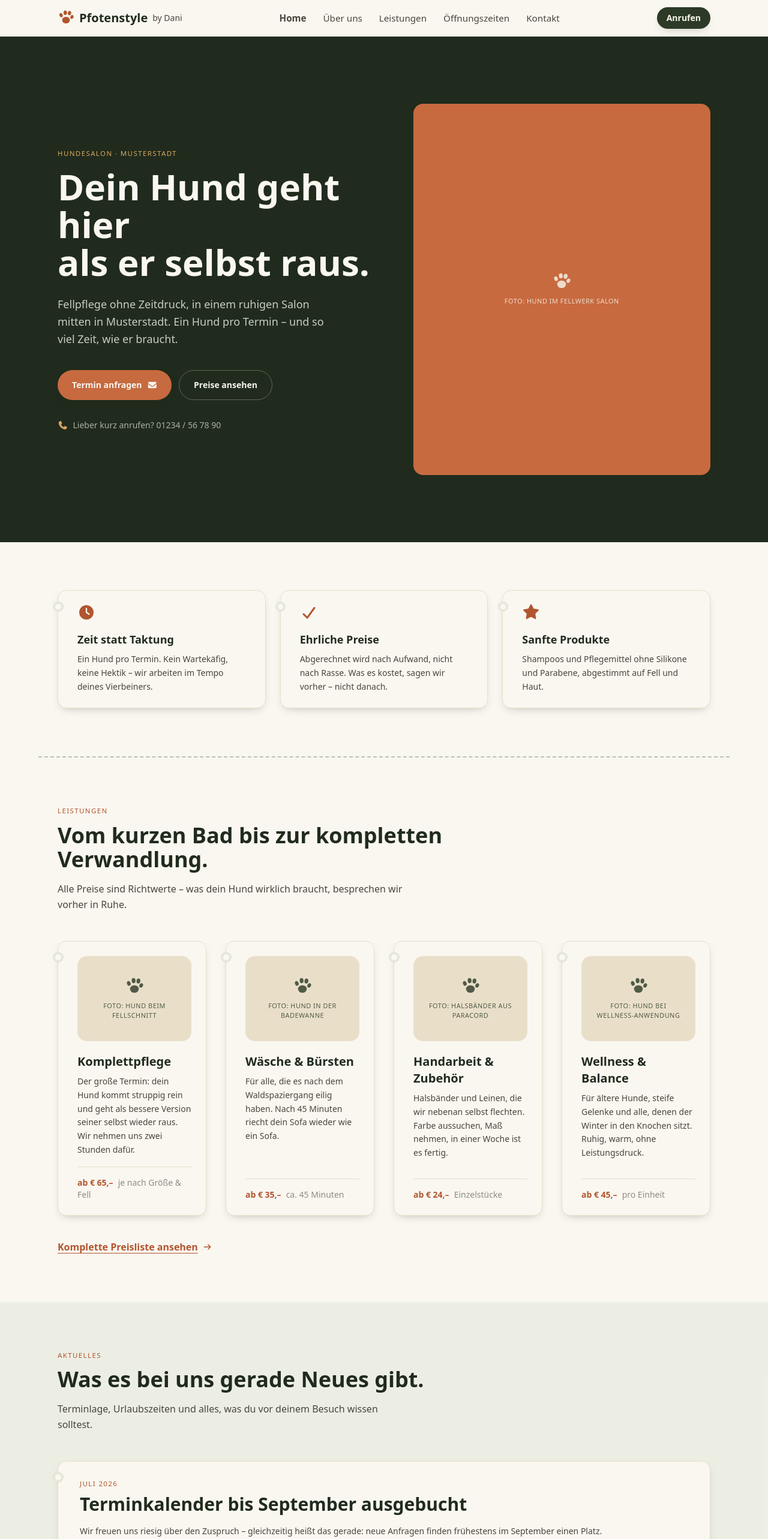
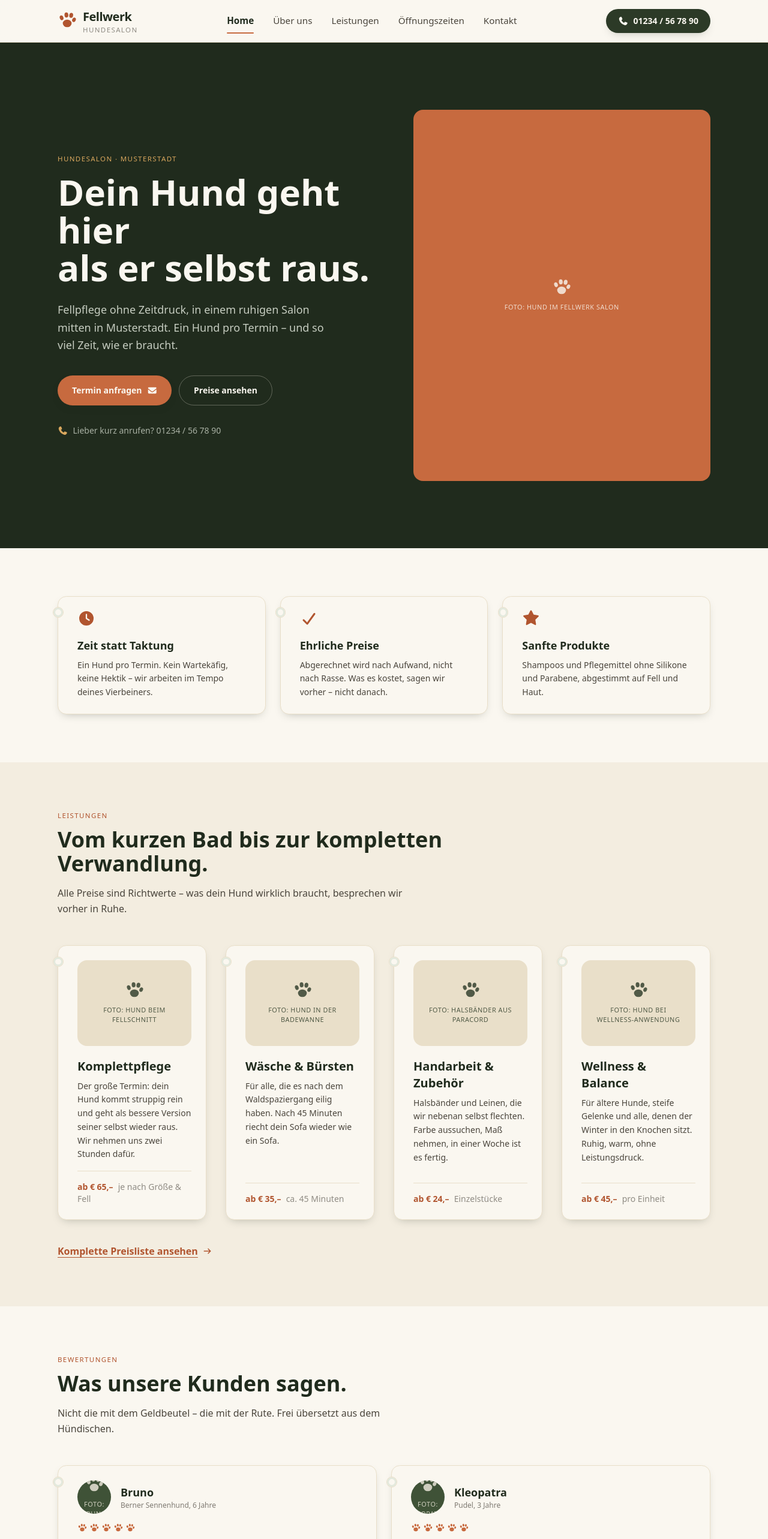
Before and after one commit to phenomeno77/dog-grooming-salon, a Nuxt app: page / in a window 1280 px wide. Shown: the top 2566 px of the page at 60% size. Built offline with nearby package versions, Linux system fonts and the light colour scheme.

Commit message:
index full update

```diff
--- a/app/components/AppFooter.vue
+++ b/app/components/AppFooter.vue
@@ -2,89 +2,134 @@
 import SocialMedia from "./SocialMedia.vue";
 
 const year = new Date().getFullYear();
+
+const explore = [
+  { label: "Home", to: "/" },
+  { label: "Über uns", to: "/ueber-uns" },
+  { label: "Leistungen", to: "/leistungen" },
+  { label: "Öffnungszeiten", to: "/oeffnungszeiten" },
+  { label: "Kontakt", to: "/kontakt" },
+];
+
+const legal = [
+  { label: "Impressum", to: "/impressum" },
+  { label: "AGB", to: "/agb" },
+  { label: "Datenschutz", to: "/datenschutz" },
+];
+
+const hours = [
+  { day: "Mo – Fr", time: "09:00 – 18:00" },
+  { day: "Samstag", time: "09:00 – 13:00" },
+  { day: "Sonntag", time: "geschlossen" },
+];
 </script>
 
 <template>
   <footer class="bg-moss-900 text-sand-100">
     <div
-      class="mx-auto grid max-w-6xl gap-10 px-5 py-14 md:grid-cols-3 md:px-8"
+      class="mx-auto grid max-w-6xl gap-12 px-5 py-16 md:grid-cols-2 md:px-8 lg:grid-cols-[1.4fr_1fr_1fr_1.2fr]"
     >
+      <!-- Brand -->
       <div>
-        <div
-          class="flex items-center gap-2 font-display text-xl font-semibold text-sand-50"
+        <div class="flex items-center gap-2.5 text-sand-50">
+          <PawMark class="h-7 w-7 shrink-0 text-gold-400" />
+          <span class="flex flex-col leading-none">
+            <span class="font-display text-xl font-semibold tracking-tight"
+              >Fellwerk</span
             >
-          <PawMark class="h-6 w-6 text-gold-400" />
-          Pfotenstyle by Dani
+            <span class="eyebrow-tag mt-0.5 text-moss-100/50">Hundesalon</span>
+          </span>
         </div>
-        <p class="mt-3 max-w-xs text-sm leading-relaxed text-moss-100/80">
-          Dani und Petra kümmern sich um deinen Liebling — Pfotenstyle meets
-          Fellness in Wattens, Tirol.
+
+        <p class="mt-4 max-w-xs text-sm leading-relaxed text-moss-100/75">
+          Fellpflege ohne Zeitdruck – ein kleiner Salon mitten in Musterstadt,
+          in dem sich jeder Hund Zeit nehmen darf.
         </p>
-        <div class="mt-5 flex items-center gap-3">
+
+        <div class="mt-6 flex items-center gap-3">
           <SocialMedia />
         </div>
       </div>
 
+      <!-- Explore -->
+      <nav aria-labelledby="footer-explore">
+        <p id="footer-explore" class="eyebrow-tag text-gold-400">Entdecken</p>
+        <ul class="mt-4 space-y-2.5 text-sm text-moss-100/85">
+          <li v-for="item in explore" :key="item.to">
+            <NuxtLink
+              :to="item.to"
+              class="inline-flex items-center gap-2 transition-colors hover:text-sand-50"
+            >
+              {{ item.label }}
+            </NuxtLink>
+          </li>
+        </ul>
+      </nav>
+
+      <!-- Legal -->
+      <nav aria-labelledby="footer-legal">
+        <p id="footer-legal" class="eyebrow-tag text-gold-400">Rechtliches</p>
+        <ul class="mt-4 space-y-2.5 text-sm text-moss-100/85">
+          <li v-for="item in legal" :key="item.to">
+            <NuxtLink
+              :to="item.to"
+              class="transition-colors hover:text-sand-50"
+            >
+              {{ item.label }}
+            </NuxtLink>
+          </li>
+        </ul>
+      </nav>
+
+      <!-- Kontakt -->
       <div>
         <p class="eyebrow-tag text-gold-400">Kontakt</p>
-        <ul class="mt-3 space-y-2 text-sm text-moss-100/85">
-          <li>Weisstr. 9, W_28</li>
-          <li>Unternehmer- und Kreativzentrum Werkstätte Wattens</li>
-          <li>6112 Wattens</li>
-          <li>
+
+        <address class="mt-4 space-y-1 text-sm not-italic text-moss-100/85">
+          <p>Musterstraße 12</p>
+          <p>12345 Musterstadt</p>
+        </address>
+
         <a
-              href="tel:+4366499671788"
-              class="underline decoration-gold-400/50 underline-offset-4 hover:text-sand-50"
+          href="tel:+49123456789"
+          class="mt-4 inline-flex items-center gap-2.5 text-sm font-semibold text-sand-50 transition-colors hover:text-gold-400"
         >
-              +43 664 99671788
+          <FontAwesomeIcon :icon="['fas', 'phone']" class="text-gold-400" />
+          01234 / 56 78 90
         </a>
-          </li>
-          <li class="pt-1 text-moss-100/70">Terminvereinbarung notwendig!</li>
-        </ul>
-      </div>
 
-      <div>
-        <p class="eyebrow-tag text-gold-400">Kontakt</p>
-        <ul class="mt-3 space-y-2 text-sm text-moss-100/85">
-          <li>Weisstr. 9, W_28</li>
-          <li>Unternehmer- und Kreativzentrum Werkstätte Wattens</li>
-          <li>6112 Wattens</li>
-          <li>
-            <a
-              href="tel:+4366499671788"
-              class="underline decoration-gold-400/50 underline-offset-4 hover:text-sand-50"
+        <ul class="mt-6 space-y-1.5 border-t border-sand-100/10 pt-5 text-sm">
+          <li
+            v-for="item in hours"
+            :key="item.day"
+            class="flex justify-between gap-4"
           >
-              +43 664 99671788
-            </a>
-          </li>
-          <li class="pt-1 text-moss-100/70">Terminvereinbarung notwendig!</li>
-        </ul>
-      </div>
-
-      <div>
-        <p class="eyebrow-tag text-gold-400">Rechtliches</p>
-        <ul class="mt-3 space-y-2 text-sm text-moss-100/85">
-          <li>
-            <NuxtLink to="/impressum" class="hover:text-sand-50"
-              >Impressum</NuxtLink
+            <span class="text-moss-100/60">{{ item.day }}</span>
+            <span
+              :class="
+                item.time === 'geschlossen'
+                  ? 'text-moss-100/40'
+                  : 'text-moss-100/85'
+              "
             >
-          </li>
-          <li>
-            <NuxtLink to="/agb" class="hover:text-sand-50">AGB's</NuxtLink>
-          </li>
-          <li>
-            <NuxtLink to="/datenschutz" class="hover:text-sand-50"
-              >Datenschutz</NuxtLink
-            >
+              {{ item.time }}
+            </span>
           </li>
         </ul>
+
+        <p class="mt-4 text-xs leading-relaxed text-moss-100/60">
+          Termine nur nach Vereinbarung.
+        </p>
       </div>
     </div>
 
+    <div class="border-t border-sand-100/10">
       <div
-      class="border-t border-sand-100/10 px-5 py-5 text-center font-tag text-[0.7rem] uppercase tracking-wider text-moss-100/50 md:px-8"
+        class="mx-auto flex max-w-6xl flex-col items-center gap-2 px-5 py-6 text-center font-tag text-[0.7rem] uppercase tracking-wider text-moss-100/45 sm:flex-row sm:justify-between sm:text-left md:px-8"
       >
-      © {{ year }} Pfotenstyle by Dani · Wattens, Tirol
+        <p>© {{ year }} Fellwerk · Musterstadt</p>
+        <p>Alle Preise inkl. MwSt.</p>
+      </div>
     </div>
   </footer>
 </template>
--- a/app/components/AppNavbar.vue
+++ b/app/components/AppNavbar.vue
@@ -1,70 +1,152 @@
 <script setup lang="ts">
-const open = ref(false)
+const open = ref(false);
 
 const links = [
-  { label: 'Home', to: '/' },
-  { label: 'Über uns', to: '/ueber-uns' },
-  { label: 'Leistungen', to: '/leistungen' },
-  { label: 'Öffnungszeiten', to: '/oeffnungszeiten' },
-  { label: 'Kontakt', to: '/kontakt' }
-]
+  { label: "Home", to: "/" },
+  { label: "Über uns", to: "/ueber-uns" },
+  { label: "Leistungen", to: "/leistungen" },
+  { label: "Öffnungszeiten", to: "/oeffnungszeiten" },
+  { label: "Kontakt", to: "/kontakt" },
+];
 
-const route = useRoute()
-watch(() => route.fullPath, () => { open.value = false })
+const phone = "+49123456789";
+const phoneLabel = "01234 / 56 78 90";
+
+const route = useRoute();
+watch(
+  () => route.fullPath,
+  () => {
+    open.value = false;
+  },
+);
+
+// Lock body scroll while the mobile menu is open
+watch(open, (isOpen) => {
+  if (import.meta.client) {
+    document.body.style.overflow = isOpen ? "hidden" : "";
+  }
+});
+
+onUnmounted(() => {
+  if (import.meta.client) document.body.style.overflow = "";
+});
 </script>
 
 <template>
-  <header class="sticky top-0 z-50 border-b border-moss-100 bg-sand-50/90 backdrop-blur">
-    <div class="mx-auto flex max-w-6xl items-center justify-between px-5 py-3 md:px-8">
-      <NuxtLink to="/" class="flex items-center gap-2 font-display text-xl font-semibold text-moss-900">
-        <PawMark class="h-7 w-7 text-clay-600" />
-        Pfotenstyle
-        <span class="hidden text-sm font-normal text-ink-700 sm:inline">by Dani</span>
+  <header
+    class="sticky top-0 z-50 border-b border-sand-200 bg-sand-50/85 backdrop-blur-md"
+  >
+    <div
+      class="mx-auto flex max-w-6xl items-center justify-between gap-4 px-5 py-3.5 md:px-8"
+    >
+      <!-- Brand -->
+      <NuxtLink
+        to="/"
+        class="flex items-center gap-2.5 text-moss-900"
+        aria-label="Fellwerk – zur Startseite"
+      >
+        <PawMark class="h-8 w-8 shrink-0 text-clay-600" />
+        <span class="flex flex-col leading-none">
+          <span class="font-display text-xl font-semibold tracking-tight"
+            >Fellwerk</span
+          >
+          <span class="eyebrow-tag mt-0.5 text-ink-700/60">Hundesalon</span>
+        </span>
       </NuxtLink>
 
-      <nav class="hidden items-center gap-7 md:flex">
-        <NuxtLink v-for="link in links" :key="link.to" :to="link.to"
-          class="font-body text-[0.95rem] text-ink-700 transition-colors hover:text-clay-600"
-          active-class="text-clay-600 font-semibold">
+      <!-- Desktop nav -->
+      <nav class="hidden items-center gap-1 lg:flex">
+        <NuxtLink
+          v-for="link in links"
+          :key="link.to"
+          :to="link.to"
+          class="relative rounded-full px-3.5 py-2 text-[0.95rem] text-ink-700 transition-colors hover:text-moss-900"
+          active-class="!text-moss-900 font-semibold after:absolute after:inset-x-3.5 after:-bottom-0.5 after:h-0.5 after:rounded-full after:bg-clay-500"
+        >
           {{ link.label }}
         </NuxtLink>
       </nav>
 
-      <div class="hidden items-center gap-3 md:flex">
-        <a href="tel:+4366499671788"
-          class="rounded-full bg-moss-800 px-4 py-2 text-sm font-semibold text-sand-50 shadow-tag transition-transform hover:-translate-y-0.5">
-          Anrufen
+      <!-- Desktop CTA -->
+      <a
+        :href="`tel:${phone}`"
+        class="hidden items-center gap-2 rounded-full bg-moss-800 px-5 py-2.5 text-sm font-semibold text-sand-50 shadow-tag transition-transform hover:-translate-y-0.5 lg:inline-flex"
+      >
+        <FontAwesomeIcon :icon="['fas', 'phone']" />
+        {{ phoneLabel }}
+      </a>
+
+      <!-- Mobile actions -->
+      <div class="flex items-center gap-2 lg:hidden">
+        <a
+          :href="`tel:${phone}`"
+          class="flex h-11 w-11 items-center justify-center rounded-full bg-moss-800 text-sand-50"
+          aria-label="Anrufen"
+        >
+          <FontAwesomeIcon :icon="['fas', 'phone']" />
         </a>
+
+        <button
+          type="button"
+          class="flex h-11 w-11 items-center justify-center rounded-full border border-sand-200 bg-sand-100 text-moss-900"
+          :aria-expanded="open"
+          aria-controls="mobile-menu"
+          :aria-label="open ? 'Menü schließen' : 'Menü öffnen'"
+          @click="open = !open"
+        >
+          <span class="relative flex h-4 w-5 flex-col justify-between">
+            <span
+              class="h-0.5 w-full rounded-full bg-current transition-transform duration-200"
+              :class="open ? 'translate-y-[7px] rotate-45' : ''"
+            />
+            <span
+              class="h-0.5 w-full rounded-full bg-current transition-opacity duration-200"
+              :class="open ? 'opacity-0' : ''"
+            />
+            <span
+              class="h-0.5 w-full rounded-full bg-current transition-transform duration-200"
+              :class="open ? '-translate-y-[7px] -rotate-45' : ''"
+            />
+          </span>
+        </button>
       </div>
-
-      <button type="button"
-        class="flex h-10 w-10 items-center justify-center rounded-full border border-moss-100 text-moss-900 md:hidden"
-        :aria-expanded="open" aria-controls="mobile-menu" aria-label="Menü öffnen" @click="open = !open">
-        <svg v-if="!open" xmlns="http://www.w3.org/2000/svg" class="h-5 w-5" fill="none" viewBox="0 0 24 24"
-          stroke="currentColor" stroke-width="2">
-          <path stroke-linecap="round" stroke-linejoin="round" d="M4 7h16M4 12h16M4 17h16" />
-        </svg>
-        <svg v-else xmlns="http://www.w3.org/2000/svg" class="h-5 w-5" fill="none" viewBox="0 0 24 24"
-          stroke="currentColor" stroke-width="2">
-          <path stroke-linecap="round" stroke-linejoin="round" d="M6 18L18 6M6 6l12 12" />
-        </svg>
-      </button>
     </div>
 
-    <Transition enter-active-class="transition duration-200 ease-out" enter-from-class="opacity-0 -translate-y-2"
-      enter-to-class="opacity-100 translate-y-0" leave-active-class="transition duration-150 ease-in"
-      leave-from-class="opacity-100 translate-y-0" leave-to-class="opacity-0 -translate-y-2">
-      <nav v-if="open" id="mobile-menu"
-        class="flex flex-col gap-1 border-t border-moss-100 bg-sand-50 px-5 pb-5 pt-3 md:hidden">
-        <NuxtLink v-for="link in links" :key="link.to" :to="link.to"
-          class="rounded-lg px-3 py-2.5 font-body text-base text-ink-700 hover:bg-moss-100"
-          active-class="bg-moss-100 text-moss-900 font-semibold">
+    <!-- Mobile menu -->
+    <Transition
+      enter-active-class="transition duration-200 ease-out"
+      enter-from-class="opacity-0 -translate-y-3"
+      enter-to-class="opacity-100 translate-y-0"
+      leave-active-class="transition duration-150 ease-in"
+      leave-from-class="opacity-100 translate-y-0"
+      leave-to-class="opacity-0 -translate-y-3"
+    >
+      <nav
+        v-if="open"
+        id="mobile-menu"
+        class="border-t border-sand-200 bg-sand-50 px-5 pb-6 pt-4 lg:hidden"
+      >
+        <NuxtLink
+          v-for="link in links"
+          :key="link.to"
+          :to="link.to"
+          class="flex items-center justify-between rounded-xl px-4 py-3.5 text-base text-ink-700 transition-colors hover:bg-moss-100/60"
+          active-class="bg-moss-100 !text-moss-900 font-semibold"
+        >
           {{ link.label }}
+          <FontAwesomeIcon
+            :icon="['fas', 'arrow-right']"
+            class="text-xs opacity-40"
+          />
         </NuxtLink>
-        <a href="tel:+4366499671788"
-          class="mt-2 rounded-full bg-moss-800 px-4 py-2.5 text-center text-sm font-semibold text-sand-50">
-          Jetzt anrufen
-        </a>
+
+        <NuxtLink
+          to="/kontakt"
+          class="mt-4 flex items-center justify-center gap-2 rounded-full bg-clay-500 px-5 py-3.5 text-sm font-semibold text-sand-50 shadow-tag"
+        >
+          <FontAwesomeIcon :icon="['fas', 'envelope']" />
+          Termin anfragen
+        </NuxtLink>
       </nav>
     </Transition>
   </header>
--- a/app/pages/index.vue
+++ b/app/pages/index.vue
@@ -73,6 +73,41 @@ const team = [
     label: "Foto: Beispiel Anna",
   },
 ];
+
+const reviews = [
+  {
+    name: "Bruno",
+    breed: "Berner Sennenhund, 6 Jahre",
+    paws: 5,
+    quote:
+      "War skeptisch. Bin dann eingeschlafen. Habe verschlafen, dass ich fertig war. Zehn von zehn, würde wieder pennen.",
+    label: "Foto: Bruno",
+  },
+  {
+    name: "Kleopatra",
+    breed: "Pudel, 3 Jahre",
+    paws: 5,
+    quote:
+      "Endlich jemand, der versteht, dass ich links anders aussehen will als rechts. Frauchen versteht das bis heute nicht.",
+    label: "Foto: Kleopatra",
+  },
+  {
+    name: "Rocky",
+    breed: "Jack Russell, 2 Jahre",
+    paws: 4,
+    quote:
+      "Ein Punkt Abzug, weil das Wasser nass war. Ansonsten: viele Streicheleinheiten, gutes Personal, komme wieder.",
+    label: "Foto: Rocky",
+  },
+  {
+    name: "Frau Schneider",
+    breed: "Dackel, 9 Jahre",
+    paws: 5,
+    quote:
+      "In meinem Alter geht man nicht mehr überall hin. Hier gehe ich hin. Die haben eine warme Decke und Geduld.",
+    label: "Foto: Frau Schneider",
+  },
+];
 </script>
 
 <template>
@@ -98,7 +133,7 @@ const team = [
           <div class="mt-9 flex flex-wrap gap-3">
             <NuxtLink
               to="/kontakt"
-              class="inline-flex items-center gap-2 rounded-full bg-clay-500 px-6 py-3.5 text-sm font-semibold text-sand-50 shadow-tag transition-transform hover:-translate-y-0.5"
+              class="inline-flex items-center gap-2 rounded-full bg-clay-500 px-6 py-3.5 text-sm font-semibold text-sand-50 shadow-tag transition-colors duration-200 hover:bg-clay-600"
             >
               Termin anfragen
               <FontAwesomeIcon :icon="['fas', 'envelope']" />
@@ -147,10 +182,9 @@ const team = [
       </div>
     </section>
 
-    <hr class="stitch-divider mx-auto max-w-6xl" />
-
     <!-- Leistungen -->
-    <section class="mx-auto max-w-6xl px-5 py-16 md:px-8 md:py-20">
+    <section class="bg-sand-100">
+      <div class="mx-auto max-w-6xl px-5 py-16 md:px-8 md:py-20">
         <p class="eyebrow-tag text-clay-600">Leistungen</p>
         <h2
           class="mt-3 max-w-2xl font-display text-3xl font-semibold text-moss-900 sm:text-4xl"
@@ -158,8 +192,8 @@ const team = [
           Vom kurzen Bad bis zur kompletten Verwandlung.
         </h2>
         <p class="mt-4 max-w-xl leading-relaxed text-ink-700">
-        Alle Preise sind Richtwerte – was dein Hund wirklich braucht, besprechen
-        wir vorher in Ruhe.
+          Alle Preise sind Richtwerte – was dein Hund wirklich braucht,
+          besprechen wir vorher in Ruhe.
         </p>
 
         <div class="mt-12 grid gap-8 sm:grid-cols-2 lg:grid-cols-4">
@@ -180,7 +214,9 @@ const team = [
               {{ service.body }}
             </p>
             <p class="mt-4 border-t border-sand-200 pt-4 font-tag text-sm">
-            <span class="font-semibold text-clay-600">{{ service.price }}</span>
+              <span class="font-semibold text-clay-600">{{
+                service.price
+              }}</span>
               <span class="ml-2 text-ink-700/60">{{ service.priceNote }}</span>
             </p>
           </article>
@@ -193,10 +229,72 @@ const team = [
           Komplette Preisliste ansehen
           <FontAwesomeIcon :icon="['fas', 'arrow-right']" class="text-xs" />
         </NuxtLink>
+      </div>
+    </section>
+
+    <!-- Hundebewertungen -->
+    <section class="mx-auto max-w-6xl px-5 py-16 md:px-8 md:py-20">
+      <p class="eyebrow-tag text-clay-600">Bewertungen</p>
+      <h2
+        class="mt-3 max-w-2xl font-display text-3xl font-semibold text-moss-900 sm:text-4xl"
+      >
+        Was unsere Kunden sagen.
+      </h2>
+      <p class="mt-4 max-w-xl leading-relaxed text-ink-700">
+        Nicht die mit dem Geldbeutel – die mit der Rute. Frei übersetzt aus dem
+        Hündischen.
+      </p>
+
+      <div class="mt-12 grid gap-6 sm:grid-cols-2">
+        <figure
+          v-for="review in reviews"
+          :key="review.name"
+          class="tag-card flex flex-col p-6 pl-8"
+        >
+          <div class="flex items-center gap-4">
+            <div class="h-14 w-14 shrink-0 overflow-hidden rounded-full">
+              <ImgPlaceholder
+                :label="review.label"
+                ratio="aspect-square"
+                tone="moss"
+              />
+            </div>
+
+            <figcaption class="min-w-0">
+              <p class="font-display text-lg font-semibold text-moss-900">
+                {{ review.name }}
+              </p>
+              <p class="text-xs text-ink-700/70">{{ review.breed }}</p>
+            </figcaption>
+          </div>
+
+          <div
+            class="mt-4 flex items-center gap-1"
+            :aria-label="`${review.paws} von 5 Pfoten`"
+          >
+            <PawMark
+              v-for="n in 5"
+              :key="n"
+              class="h-4 w-4"
+              :class="n <= review.paws ? 'text-clay-500' : 'text-sand-200'"
+            />
+          </div>
+
+          <blockquote
+            class="mt-4 flex-1 text-[0.95rem] leading-relaxed text-ink-700"
+          >
+            „{{ review.quote }}"
+          </blockquote>
+        </figure>
+      </div>
+
+      <p class="mt-8 text-center text-xs text-ink-700/50">
+        Alle Bewertungen von echten Hunden. Übersetzungsfehler vorbehalten.
+      </p>
     </section>
 
     <!-- Aktuelles -->
-    <section class="bg-moss-100/60">
+    <section class="bg-sand-100">
       <div class="mx-auto max-w-6xl px-5 py-16 md:px-8 md:py-20">
         <p class="eyebrow-tag text-clay-600">Aktuelles</p>
         <h2
@@ -215,8 +313,9 @@ const team = [
 
     <!-- Team -->
     <section class="mx-auto max-w-6xl px-5 py-16 md:px-8 md:py-20">
-      <div class="grid gap-12 lg:grid-cols-[1fr_1.2fr] lg:items-center">
-        <div>
+      <div class="grid gap-x-12 gap-y-8 lg:grid-cols-[1fr_1.2fr] lg:gap-y-6">
+        <!-- Intro -->
+        <div class="lg:col-start-1 lg:row-start-1 lg:self-end">
           <p class="eyebrow-tag text-clay-600">Das Team</p>
           <h2
             class="mt-3 font-display text-3xl font-semibold text-moss-900 sm:text-4xl"
@@ -228,17 +327,12 @@ const team = [
             wir jeden Hund beim Namen – und merken uns, wer die Föhnstufe lieber
             leise mag.
           </p>
-
-          <NuxtLink
-            to="/ueber-uns"
-            class="mt-8 inline-flex items-center gap-2 rounded-full bg-moss-800 px-6 py-3.5 text-sm font-semibold text-sand-50 shadow-tag transition-transform hover:-translate-y-0.5"
-          >
-            Mehr über uns
-            <FontAwesomeIcon :icon="['fas', 'arrow-right']" />
-          </NuxtLink>
         </div>
 
-        <div class="grid gap-6 sm:grid-cols-2">
+        <!-- Members -->
+        <div
+          class="grid gap-6 sm:grid-cols-2 lg:col-start-2 lg:row-span-2 lg:row-start-1 lg:self-center"
+        >
           <article
             v-for="member in team"
             :key="member.name"
@@ -258,6 +352,19 @@ const team = [
             </p>
           </article>
         </div>
+
+        <!-- CTA -->
+        <div
+          class="text-center lg:col-start-1 lg:row-start-2 lg:self-start lg:text-left"
+        >
+          <NuxtLink
+            to="/ueber-uns"
+            class="inline-flex items-center gap-2 rounded-full bg-moss-800 px-6 py-3.5 text-sm font-semibold text-sand-50 shadow-tag transition-colors duration-200 hover:bg-moss-700"
+          >
+            Mehr über uns
+            <FontAwesomeIcon :icon="['fas', 'arrow-right']" />
+          </NuxtLink>
+        </div>
       </div>
     </section>
 
@@ -275,7 +382,7 @@ const team = [
         </p>
         <NuxtLink
           to="/kontakt"
-          class="mt-8 inline-flex items-center gap-2 rounded-full bg-clay-500 px-7 py-3.5 text-sm font-semibold text-sand-50 shadow-tag transition-transform hover:-translate-y-0.5"
+          class="mt-8 inline-flex items-center gap-2 rounded-full bg-clay-500 px-6 py-3.5 text-sm font-semibold text-sand-50 shadow-tag transition-colors duration-200 hover:bg-clay-600"
         >
           <FontAwesomeIcon :icon="['fas', 'envelope']" />
           Jetzt anfragen
```
Lines whose indentation alone changed are shown as unchanged.
